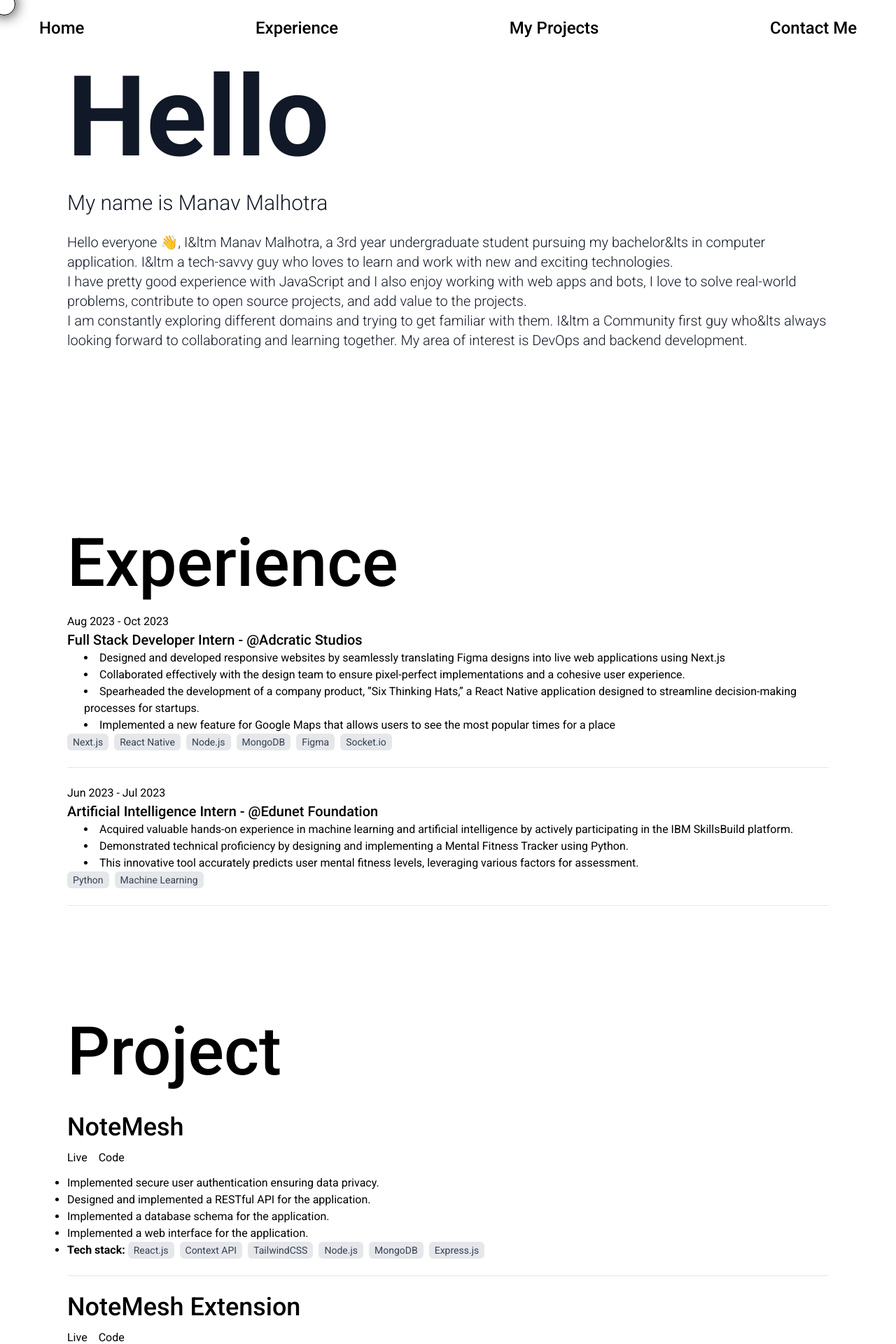
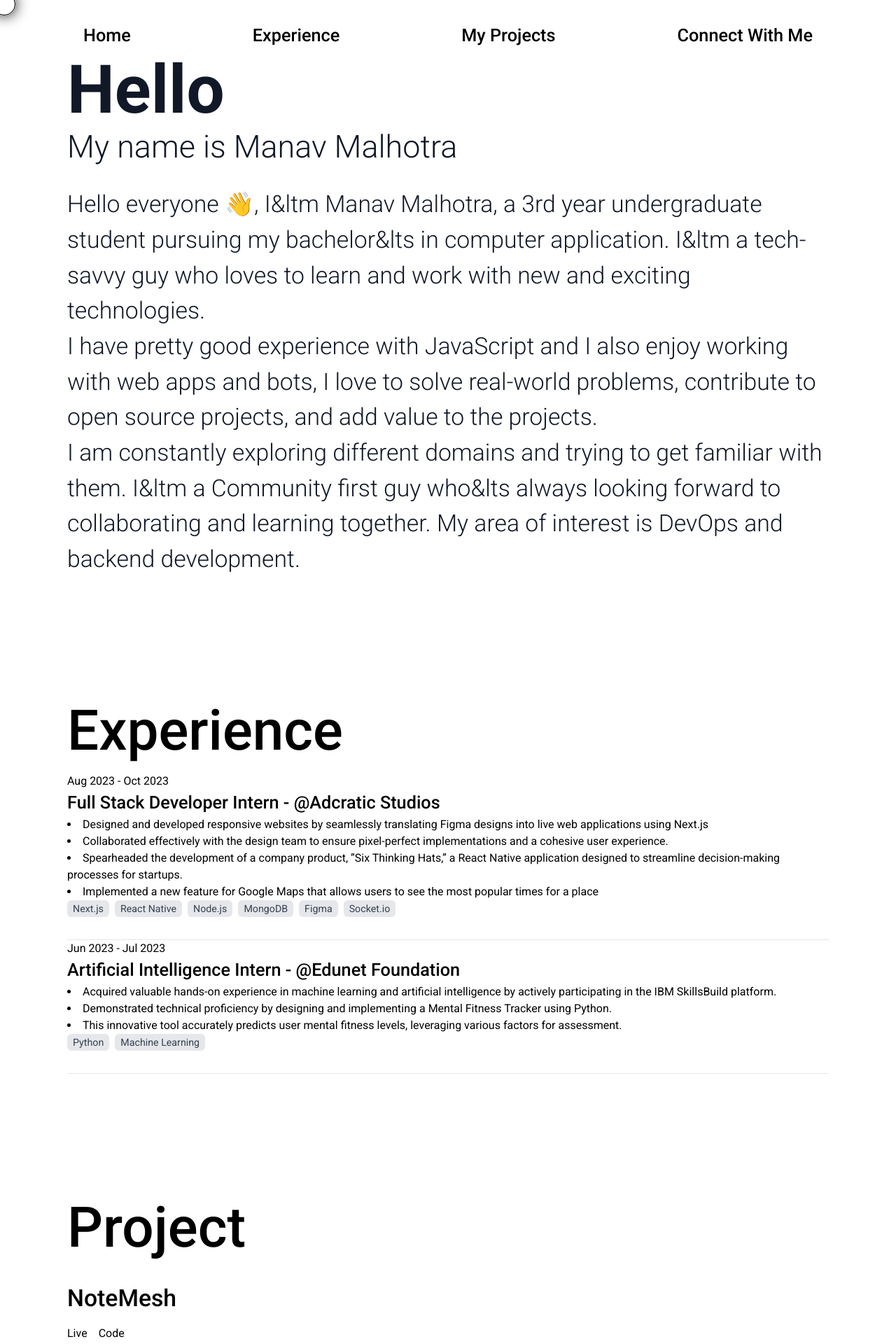
Before and after one commit to ManavMalhotra/portfolio, a Next.js app: page / in a window 1280 px wide. Shown: the top 1920 px of the page at 70% size. Built offline with nearby package versions, Linux system fonts and the light colour scheme.

Commit message:
Update cursor scale and socials font size

```diff
--- a/app/Components/Experience.tsx
+++ b/app/Components/Experience.tsx
@@ -3,26 +3,25 @@ import experiences from "../data/experiences.json";
 import exp from "constants";
 
 const Experience = () => {
-  useEffect(() => {
-    console.log(experiences);
-  }, []);
+  // useEffect(() => {
+  //   console.log(experiences);
+  // }, []);
+
   return (
     <div className="py-20" id="experience">
-      <h2 className="font-medium text-8xl">Experience</h2>
+      <h2 className="font-medium text-4xl ">Experience</h2>
 
       {experiences.map((exp, i) => (
         <>
-          <section className="py-6" key={i}>
+          <section key={i} className="pb-8">
             <label>{`${exp.startDate} - ${exp.endDate}`}</label>
-            <h3 className="text-xl font-medium">
+            <h3 className="text-lg font-medium">
               {`${exp.name} - @${exp.company}`}
             </h3>
-            <li className="list-disc pl-6">{exp.point1}</li>
-            <li className="list-disc pl-6">{exp.point2}</li>
-            <li className="list-disc pl-6">{exp.point3}</li>
-            {exp.point4 ? (
-              <li className="list-disc pl-6">{exp.point4}</li>
-            ) : null}
+            <li className="list-disc ">{exp.point1}</li>
+            <li className="list-disc ">{exp.point2}</li>
+            <li className="list-disc ">{exp.point3}</li>
+            {exp.point4 ? <li className="list-disc ">{exp.point4}</li> : null}
             <div>
               {exp.technologies.map((tech, i) => (
                 <span
--- a/app/Components/Intro.tsx
+++ b/app/Components/Intro.tsx
@@ -1,9 +1,9 @@
 const Intro = () => {
   return (
-    <div className="py-20 pt-40" id="home">
-      <h1 className="text-[10rem] leading-4 font-bold text-gray-900">Hello</h1>
-      <div className="my-24 intro">
-        <h2 className="text-3xl font-light text-gray-900">
+    <div className="py-20 " id="home">
+      <h1 className="text-8xl font-bold text-gray-900">Hello</h1>
+      <div className="intro">
+        <h2 className="text-2xl font-light text-gray-900">
           My name is Manav Malhotra
         </h2>
         <br />
--- a/app/Components/Navbar.tsx
+++ b/app/Components/Navbar.tsx
@@ -1,12 +1,43 @@
+import { useState, useEffect } from "react";
+
 const Navbar = () => {
+  const [show, setShow] = useState(true);
+  const [lastScrollY, setLastScrollY] = useState(0);
+  const [color, setColor] = useState();
+
+  const controlNavbar = () => {
+    if (window.scrollY > 50) {
+      // if scroll down hide the navbar
+      setShow(true);
+    } else {
+      // if scroll up show the navbar
+      setShow(false);
+    }
+
+    // remember current page location to use in the next move
+    setLastScrollY(window.scrollY);
+  };
+
+  useEffect(() => {
+    window.addEventListener("scroll", controlNavbar);
+    console.log("ScrollY:", lastScrollY);
+    console.log("Window Scroll:", window.scrollY);
+    // cleanup function
+    return () => {
+      window.removeEventListener("scroll", controlNavbar);
+    };
+  }, [lastScrollY]);
+
   return (
     <nav
-    className="fixed top-0 left-0 z-50 flex items-center justify-between w-full px-14 py-6 font-medium text-2xl text-black"
+      className={`fixed top-0  left-0 z-50 flex items-center text-black justify-around w-full px-8 pt-8 pb-4 font-medium text-base md:text-lg ${
+        show ? "bg-white " : "bg-transparent "
+      }`}
     >
       <a href="#home">Home</a>
       <a href="#experience">Experience</a>
       <a href="#projects">My Projects</a>
-      <a href="#contact-me">Contact Me</a>
+      <a href="#connect-with-me">Connect With Me</a>
     </nav>
   );
 };
--- a/app/Components/Projects.tsx
+++ b/app/Components/Projects.tsx
@@ -3,24 +3,23 @@ import projects from "../data/projects.json";
 
 const Projects = () => {
   return (
-    <div className="py-20" id="projects">
-      <h2 className="mb-4 font-medium text-8xl">Project</h2>
+    <div className="pt-20" id="projects">
+      <h2 className="mb-4 font-medium text-4xl">Project</h2>
 
       {projects.map((project) => (
         <>
-          <section className="py-6 project-card">
-            <h3 className="text-4xl font-medium">{project.name}</h3>
+          <section className="pb-8 project-card">
+            <h3 className="text-xl font-medium">{project.name}</h3>
             <div className="flex gap-4 py-3">
               <Link href={project.url}>Live</Link>
               <Link href={project.code}>Code</Link>
             </div>
             {/* Project Description  */}
 
-            <ul className="list-disc">
-              <li>{project.point1}</li>
-              <li>{project.point2}</li>
-              <li>{project.point3}</li>
-              <li>{project.point4}</li>
+            <li className="list-disc ">{project.point2}</li>
+            <li className="list-disc ">{project.point1}</li>
+            <li className="list-disc ">{project.point3}</li>
+            <li className="list-disc ">{project.point4}</li>
             <li>
               <strong>Tech stack: </strong>
               {project.technologies.map((tech, i) => (
@@ -32,7 +31,6 @@ const Projects = () => {
                 </span>
               ))}
             </li>
-            </ul>
           </section>
           <hr />
         </>
--- a/app/Components/Socials.tsx
+++ b/app/Components/Socials.tsx
@@ -2,8 +2,8 @@ import socials from "../data/socials.json";
 
 const Socials = () => {
   return (
-    <div className="mb-12">
-      <h2 className="font-medium text-8xl">Socials</h2>
+    <div className="mb-12" id="connect-with-me">
+      <h2 className="font-medium text-4xl">Socials</h2>
 
       {socials.map((social, i) => (
         <div key={i}>
--- a/app/Components/utils/Cursor.tsx
+++ b/app/Components/utils/Cursor.tsx
@@ -11,7 +11,7 @@ const Cursor = () => {
       const { clientX, clientY } = e;
       if (e.target && (e.target as HTMLElement).tagName === "A") {
         gsap.to(csr.current, {
-          scale: 4,
+          scale: 2,
         });
         csr.current?.classList.add("active");
       } else {
--- a/app/globals.css
+++ b/app/globals.css
@@ -36,7 +36,7 @@ a:hover {
   transition: all 0.2s ease-in-out;
 }
 
-.project-card:hover {
+/* .project-card:hover {
   transition: all 0.2s ease-in-out;
   background-color: rgb(var(--card));
   color: rgb(var(--foreground-rgb));
@@ -52,4 +52,4 @@ a:hover {
 
 .project-card:hover.cursor{
   z-index: 9999999;
-}
+} */
--- a/app/page.tsx
+++ b/app/page.tsx
@@ -18,7 +18,7 @@ export default function Home() {
       <Cursor />
 
       <main
-        className="flex flex-col min-h-screen px-24 pb-28"
+        className="flex flex-col min-h-screen md:px-24 pb-28 overflow-hidden px-8"
         data-scroll-container
         ref={containerRef}
       >
@@ -27,6 +27,7 @@ export default function Home() {
         <Experience />
         <Projects />
         <Socials />
+
       </main>
     </>
   );
--- a/tailwind.config.ts
+++ b/tailwind.config.ts
@@ -1,20 +1,31 @@
-import type { Config } from 'tailwindcss'
+import type { Config } from "tailwindcss";
 
 const config: Config = {
   content: [
-    './pages/**/*.{js,ts,jsx,tsx,mdx}',
-    './components/**/*.{js,ts,jsx,tsx,mdx}',
-    './app/**/*.{js,ts,jsx,tsx,mdx}',
+    "./pages/**/*.{js,ts,jsx,tsx,mdx}",
+    "./components/**/*.{js,ts,jsx,tsx,mdx}",
+    "./app/**/*.{js,ts,jsx,tsx,mdx}",
   ],
   theme: {
     extend: {
       backgroundImage: {
-        'gradient-radial': 'radial-gradient(var(--tw-gradient-stops))',
-        'gradient-conic':
-          'conic-gradient(from 180deg at 50% 50%, var(--tw-gradient-stops))',
+        "gradient-radial": "radial-gradient(var(--tw-gradient-stops))",
+        "gradient-conic":
+          "conic-gradient(from 180deg at 50% 50%, var(--tw-gradient-stops))",
+      },
+      fontSize: {
+        sm: "clamp(0.8rem, 0.17vw + 0.76rem, 0.89rem)",
+        base: "clamp(1rem, 0.34vw + 0.91rem, 1.19rem)",
+        lg: "clamp(1.25rem, 0.61vw + 1.1rem, 1.58rem)",
+        xl: "clamp(1.56rem, 1vw + 1.31rem, 2.11rem)",
+        "2xl": "clamp(1.95rem, 1.56vw + 1.56rem, 2.81rem)",
+        "3xl": "clamp(2.44rem, 2.38vw + 1.85rem, 3.75rem)",
+        "4xl": "clamp(3.05rem, 3.54vw + 2.17rem, 5rem)",
+        "5xl": "clamp(3.81rem, 5.18vw + 2.52rem, 6.66rem)",
+        "6xl": "clamp(4.77rem, 7.48vw + 2.9rem, 8.88rem)",
       },
     },
   },
   plugins: [],
-}
-export default config
+};
+export default config;
```
Lines whose indentation alone changed are shown as unchanged.
